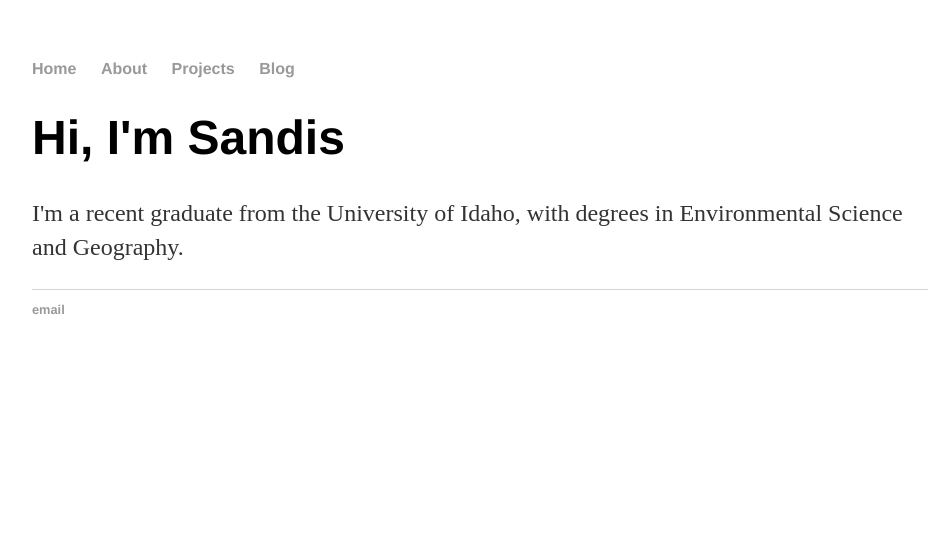
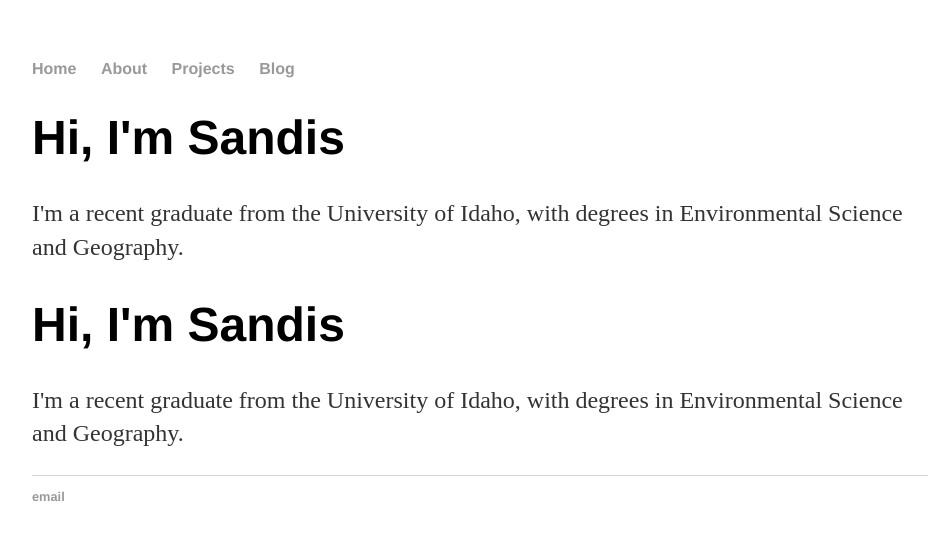
Before and after one commit to sandis-simchuk/sandis-simchuk.github.io, a Jekyll site: the page built from index.html, in a window 1280 px wide. Shown: the top 540 px of the page, without its empty margins (160-1093 px from the left). Built offline with Jekyll 4.4.1, drawn with Linux system fonts in a browser that asks for light colours.

Commit message:
Update index.html

```diff
--- a/index.html
+++ b/index.html
@@ -1,29 +1,8 @@
-<!DOCTYPE html>
-<html>
-	<head>
-		<title>Sandis Simchuk</title>
-		<!-- link to main stylesheet -->
-		<link rel="stylesheet" type="text/css" href="/css/main.css">
-	</head>
-	<body>
-		<nav>
-    		<ul>
-        		<li><a href="/">Home</a></li>
-	        	<li><a href="/about">About</a></li>
-            		<li><a href="/projects">Projects</a></li>
-        		<li><a href="/blog">Blog</a></li>
-    		</ul>
-		</nav>
-		<div class="container">
-    		<div class="blurb">
-        		<h1>Hi, I'm Sandis</h1>
-				<p>I'm a recent graduate from the University of Idaho, with degrees in Environmental Science and Geography.</a></p>
-    		</div><!-- /.blurb -->
-		</div><!-- /.container -->
-		<footer>
-    		<ul>
-        		<li><a href="mailto:sandis.simchuk@gmail.com">email</a></li>
-			</ul>
-		</footer>
-	</body>
-</html>
+---
+layout: default
+title: Sandis Simchuk's Github Website
+---
+<div class="blurb">
+	<h1>Hi, I'm Sandis</h1>
+		<p>I'm a recent graduate from the University of Idaho, with degrees in Environmental Science and Geography.</a></p>
+</div><!-- /.blurb -->
```
